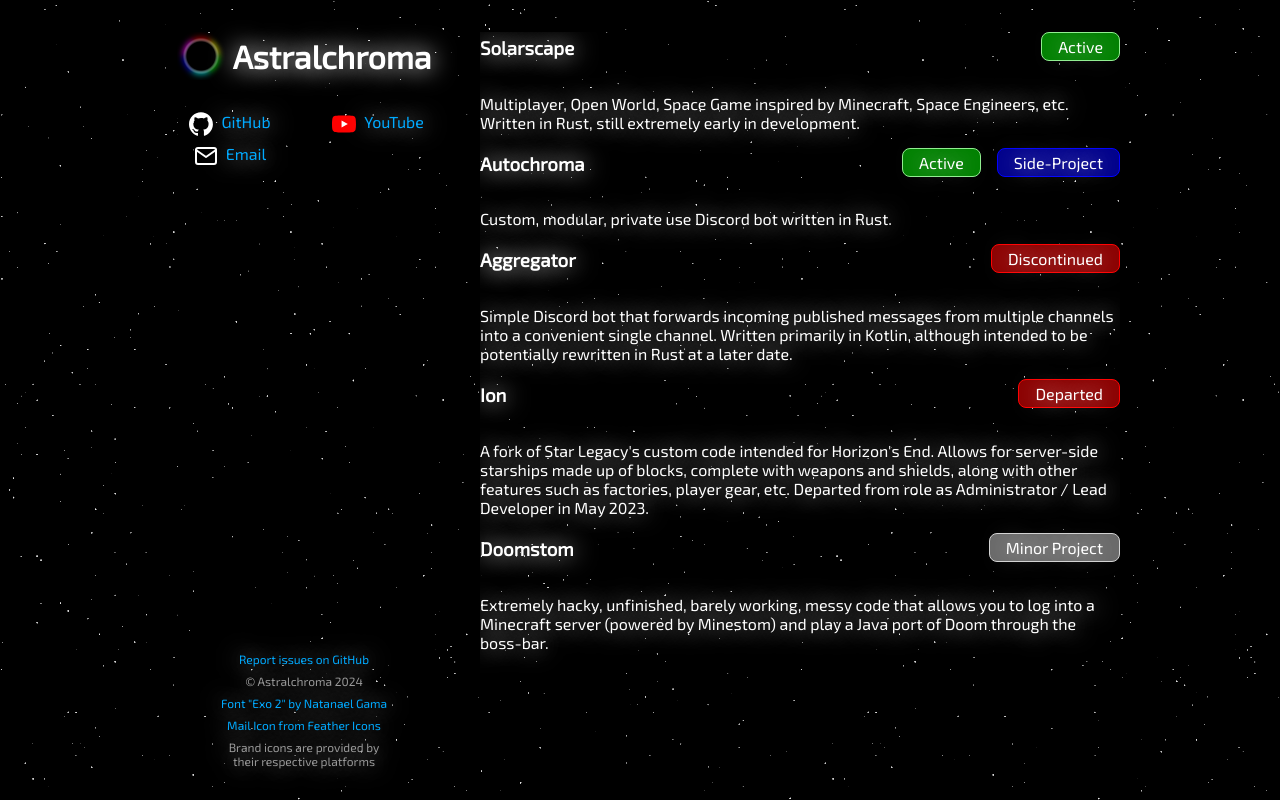
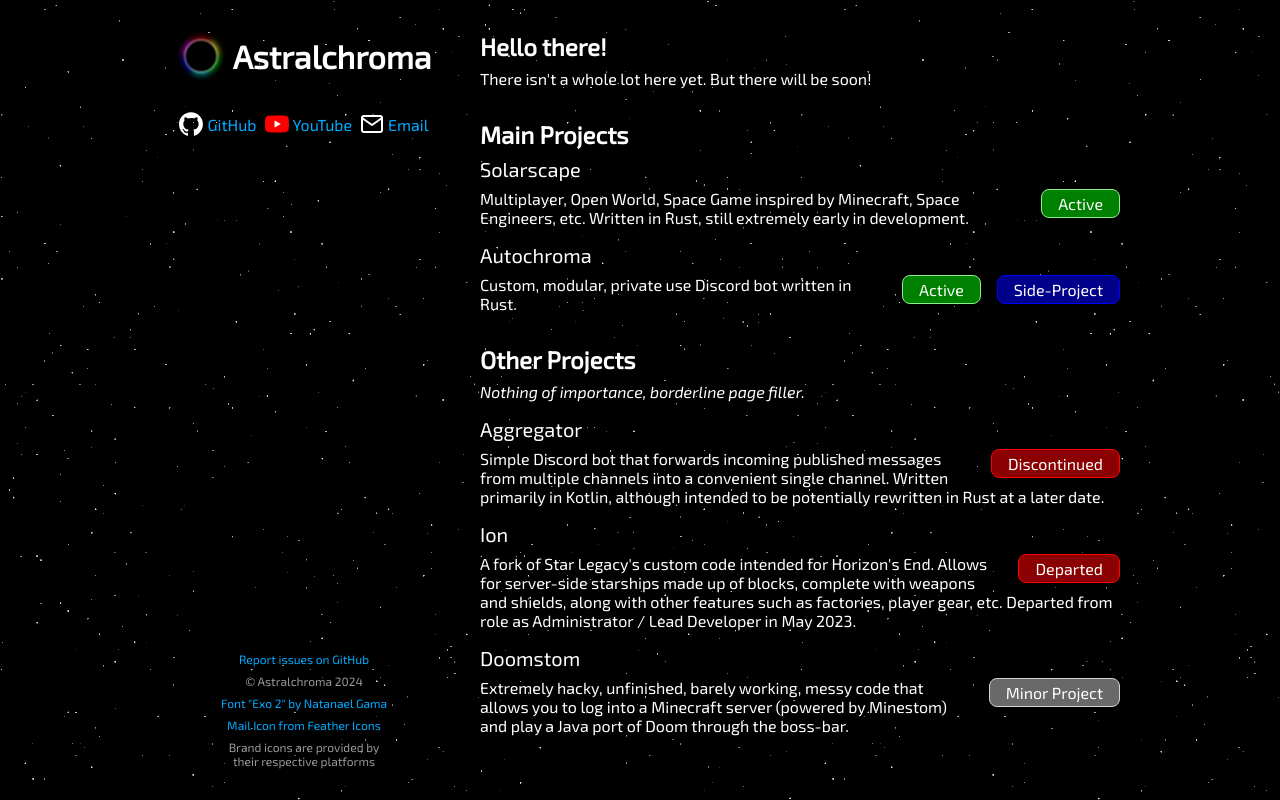
Before and after one commit to Astralchroma/astralchroma.dev, a plain HTML site: page index.html in a window 1280 px wide. Drawn offline with Linux system fonts and the light colour scheme.

Commit message:
Refactor all the CSS

```diff
--- a/index.html
+++ b/index.html
@@ -6,82 +6,71 @@
 		<meta name="viewport" content="width=device-width,initial-scale=1">
 
 		<style>
+			* { all: unset }
+
 			@font-face {
 				font-family: "Exo 2";
 				src: url("fonts/exo_2-reduced.ttf");
-				font-display: swap;
 			}
 
 			@font-face {
 				font-family: "Exo 2";
+				font-style: italic;
 				src: url("fonts/exo_2-italic.ttf");
-				font-style: italic;
-				font-display: swap;
 			}
 
 			:root {
-				background: #000006 url("images/background.svg") 100% 100%;
-
+				background: #000 url("images/background.svg") 100% 100%;
 				color: #FFF;
 				font-family: "Exo 2", sans-serif;
-				text-shadow: 0 0 24px #FFF;
 			}
 
-			html {
-				height: 100%;
-			}
+			html { height: 100% }
+			head { display: none }
 
 			body {
 				display: grid;
 				box-sizing: border-box;
-
+				max-width: 1024px;
 				padding: 16px;
 				margin: 0 auto 0 auto;
-				max-width: 1024px;
-
 				gap: 16px;
+				font-size: 16px;
 			}
 
 			header {
+				align-content: start;
 				display: grid;
-				gap: 16px;
-				align-content: start;
+				gap: inherit;
+				justify-content: center;
 			}
 
 			#name {
-				display: grid;
-				grid-template-columns: auto auto;
-				justify-content: center;
-				column-gap: 8px;
+				align-items: center;
+				display: flex;
+				gap: 8px;
 			}
 
-			#name h1 {
-				margin: 0;
-				align-content: center;
-			}
-
-			#social {
-				display: grid;
-				grid-template-columns: repeat(auto-fit, minmax(100px, 1fr));
-				column-gap: 8px;
-				row-gap: 8px;
+			#accounts {
+				display: flex;
+				gap: 8px;
+				flex-wrap: wrap;
+				justify-content: center;
 			}
 
 			.account {
-				display: grid;
-				grid-template-columns: auto auto;
-				justify-content: center;
-				column-gap: 8px;
+				align-items: center;
+				display: inline-flex;
+				gap: 4px;
 			}
 
 			.account img {
+				height: 24px;
 				width: 24px;
-				height: 24px;
 			}
 
-			main {
-				grid-row: span 2;
-			}
+			main { grid-row: span 2 }
+			main :first-child { margin-top: 0 }
 
 			footer {
 				display: grid;
@@ -96,26 +85,34 @@
 			@media (min-width: 768px) and (min-height: 384px) {
 				body {
 					gap: 32px;
+					grid-template-columns: 288px auto;
+					height: 100%;
+					overflow: hidden;
 					padding: 32px;
-
-					grid-template-columns: 288px auto;
-					overflow: hidden;
-					height: 100%;
 				}
 
-				header {
-					gap: 32px;
-				}
-
-				main {
-					overflow-y: scroll;
-				}
+				main { overflow-y: scroll }
 			}
 
-			h3 {
-				display: inline-block;
-				margin-top: 4px;
+			h1,h2,h3,p { display: block }
+
+			h1,h2 {
+				font-weight: bold;
+				font-weight: bold;
 			}
+
+			h2,h3 {
+				margin-bottom: 8px;
+				margin-top: 32px;
+			}
+
+			h1 { font-size: 32px }
+			h2 { font-size: 24px }
+			h3 { font-size: 20px }
+			p { margin-bottom: 16px }
+			i { font-style: italic }
+			a { color: #00AAFF }
+			a:hover { text-decoration: underline }
 
 			.green-tag,.orange-tag,.blue-tag,.red-tag,.gray-tag {
 				width: max-content;
@@ -150,32 +147,22 @@
 				background: dimgray;
 				border: 1px solid lightgray;
 			}
-
-			a:visited {
-				color: #00AAFF;
-			}
-
-			a {
-				color: #00AAFF;
-				text-decoration: none;
-			}
-
-			a:hover {
-				text-decoration: underline;
-			}
 		</style>
 	</head>
 	<body>
 		<header>
 			<div id="name"><img src="images/avatar.png" width="48px"><h1>Astralchroma</h1></div>
-			<div id="social">
-				<a class="account" href="https://github.com/Astralchroma" target="_blank"><img src="images/github.svg" width="24px">GitHub</a>
-				<a class="account" href="https://youtube.com/@Astralchroma" target="_blank"><img src="images/youtube.svg" width="24px">YouTube</a>
-				<!-- <a class="account" href="https://solarscape.astralchroma.dev/discord" target="_blank"><img src="images/discord.svg" height="24px">Discord</a> -->
-				<a class="account" href="mailto:astralchroma@proton.me" target="_blank"><img src="images/mail.svg" height="24px">Email</a>
+			<div id="accounts">
+				<a class="account" href="https://github.com/Astralchroma" target="_blank"><img src="images/github.svg">GitHub</a>
+				<a class="account" href="https://youtube.com/@Astralchroma" target="_blank"><img src="images/youtube.svg">YouTube</a>
+				<!-- <a class="account" href="https://solarscape.astralchroma.dev/discord" target="_blank"><img src="images/discord.svg">Discord</a> -->
+				<a class="account" href="mailto:astralchroma@proton.me" target="_blank"><img src="images/mail.svg">Email</a>
 			</div>
 		</header>
-		<main id="projects" class="group">
+		<main>
+			<h2>Hello there!</h2>
+			<p>There isn't a whole lot here yet. But there will be soon!</p>
+			<h2>Main Projects</h2>
 			<section>
 				<h3>Solarscape</h3>
 				<div title="Actively being developed and is a primary focus." class="green-tag">Active</div>
@@ -187,6 +174,8 @@
 				<div title="Actively being developed and is a primary focus." class="green-tag">Active</div>
 				<p>Custom, modular, private use Discord bot written in Rust.</p>
 			</section>
+			<h2>Other Projects</h2>
+			<p><i>Nothing of importance, borderline page filler.</i></p>
 			<section>
 				<h3>Aggregator</h3>
 				<div title="No longer developing or maintaining the project" class="red-tag">Discontinued</div>
```
